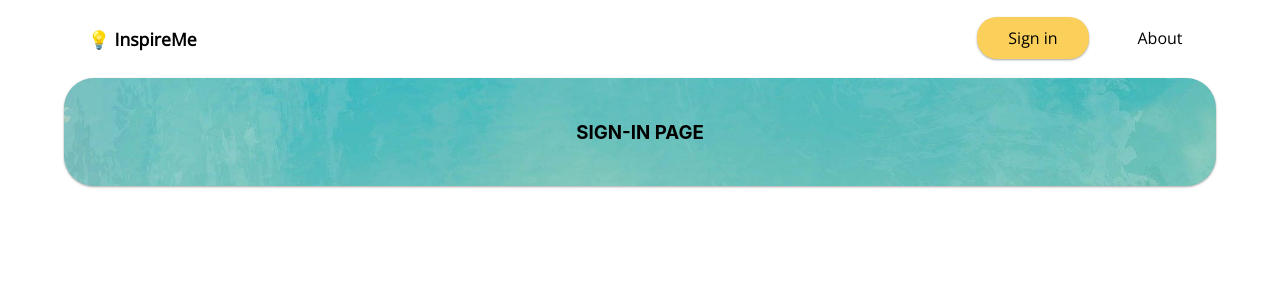
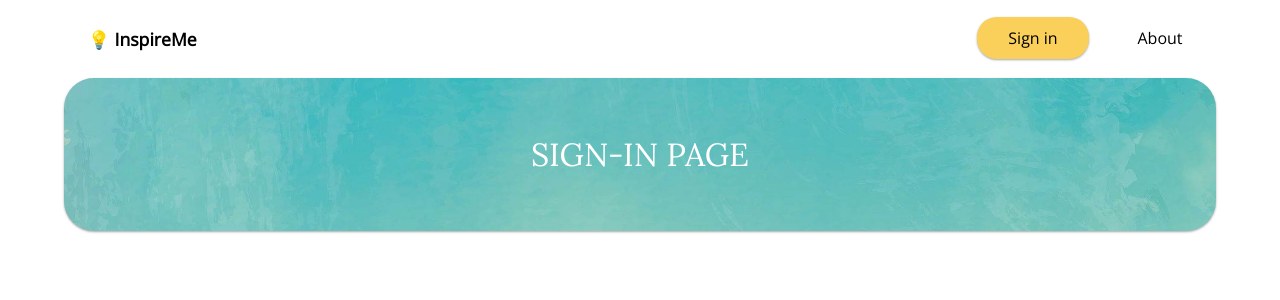
Before and after one commit to etriv/inspireme, a React (Create React App) app: page /sign-in in a window 1280 px wide. Shown: the top 300 px of the page. Built offline with nearby package versions, Linux system fonts and the light colour scheme.

Commit message:
Added little styles to sign-in page.

```diff
--- a/src/pages/sign-in/sign-in-page.jsx
+++ b/src/pages/sign-in/sign-in-page.jsx
@@ -5,7 +5,7 @@ import BoxContainer from '../../components/box-container/box-container';
 const SignInPage = () => {
     return (
         <BoxContainer className="sign-in-container">
-            <h3>SIGN-IN PAGE</h3>
+            <h3 className="sign-header">SIGN-IN PAGE</h3>
         </BoxContainer>
     );
 }
--- a/src/pages/sign-in/sign-in-page.scss
+++ b/src/pages/sign-in/sign-in-page.scss
@@ -7,3 +7,16 @@
     align-content: center;
     padding: 1.5rem;
 }
+
+.sign-header {
+    color: white;
+    font-family: 'Lora', sans;
+    font-size: 2rem;
+    font-weight: 500;
+    // word-spacing: 4px;
+    // letter-spacing: 4px;
+}
+
+.just-text {
+    font-family: 'Open Sans', sans-serif;
+}
```
